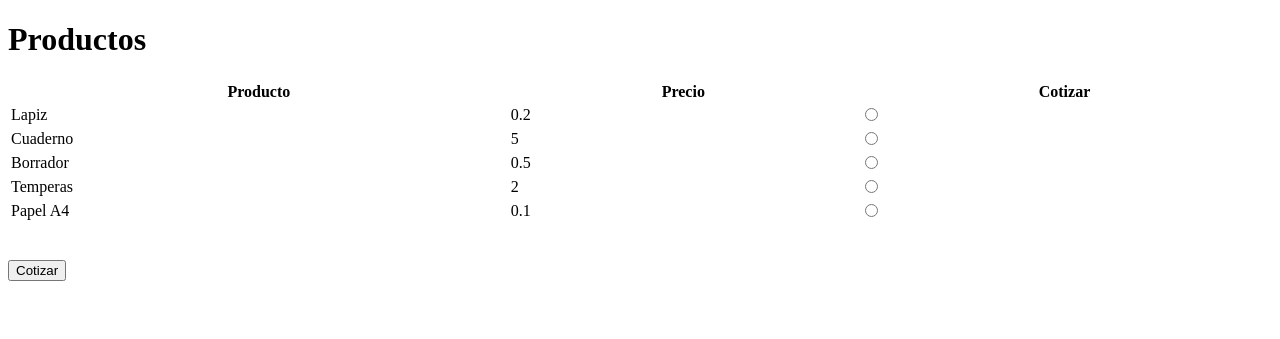
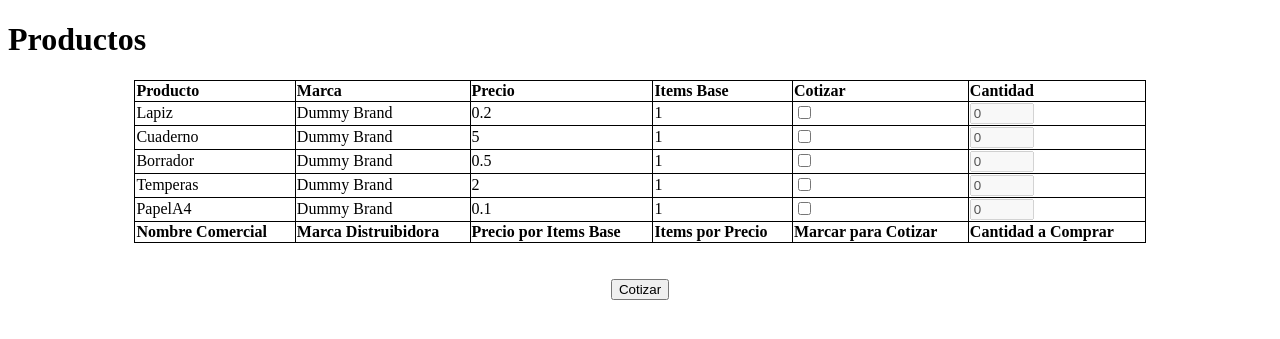
Before and after one commit to jahirmedinacs/2019-I-UNT, a PHP site: page /labs3/2/index.php in a window 1280 px wide. Shown: the top 339 px of the page. Run offline with PHP 8.4, Linux system fonts and the light colour scheme.

Commit message:
v0.03.00.9999

```diff
--- a/TLP/labs3/2/index.php
+++ b/TLP/labs3/2/index.php
@@ -4,36 +4,108 @@
     <title>Productos</title>
     <meta charset="utf-8">
 </head>
+<style>
+
+    table, th, td {
+        border: 1px solid black;
+        border-collapse: collapse;
+    }
+
+    th {
+        text-align: left;
+    }
+</style>
+<script>
+    function blockCantidad(refCheck, refInput){
+    var refCheckbox =refCheck;
+    var refInput = refInput;
+
+    if (refCheckbox.checked == true){
+        refInput.disabled = false;
+        }
+    else{
+        refInput.disabled = true;
+        if (refInput.value == ""){
+            refInput.value = 0;
+            }
+        }
+    }
+
+    function setInt(refInput){
+    refInput.value = parseInt(refInput.value)
+    }
+</script>
 <body>
     <h1>Productos</h1>
     <form name = "formulario" action="cotizacion.php" method="post">
-        <table style="width:100%">
+    <center>
+        <table style="width:80%; border-spacing: 5px;">
+            <thead>
                 <tr>
                     <th>Producto</th>
+                    <th>Marca</th>
                     <th>Precio</th>
+                    <th>Items Base</th>
                     <th>Cotizar</th>
+                    <th>Cantidad</th>
                 </tr>
+            </thead>
+            <tbody>
                 <?php
-            $productos=array('Lapiz', 'Cuaderno', 'Borrador', 'Temperas', 'Papel A4');
+                $productos=array('Lapiz', 'Cuaderno', 'Borrador', 'Temperas', 'PapelA4');
                 $precios=array(0.2,5,0.5,2,0.1);
                 for ($ii=0; $ii<count($productos) ;$ii++){
                     echo "<tr>";
-                echo "<td>";
-                echo $productos[$ii];
-                echo "</td>";
-                echo "<td>";
-                echo $precios[$ii];
-                echo "</td>";
-                echo "<td>";
-                echo "<input type=radio>";
-                echo "</td>";
+
+                        echo "<td>
+                            $productos[$ii]
+                            </td>";
+
+                        echo "<td>
+                            Dummy Brand
+                            </td>";
+
+                        echo "<td>
+                                $precios[$ii]
+                            </td>";
+
+                        echo "<td>
+                            1
+                            </td>";
+
+                        echo "<td>
+                            <input type=checkbox name=SELECT_".$productos[$ii]."
+                                id = ID_CHECK_".$productos[$ii]."
+                                onclick=\"blockCantidad(this, document.getElementById('ID_IN_".$productos[$ii]."'))\">
+                            </td>";
+
+                        echo "<td>
+                            <input type=number value=0 max=100 min=0
+                                name=AMOUNT_".$ii."
+                                id=ID_IN_".$productos[$ii]."
+                                onfocusout=\"setInt(this)\"
+                                disabled>
+                            </td>";
+
                     echo "</tr>";
                 }
                 ?>
+            </tbody>
+            <tfoot>
+                <tr>
+                    <th>Nombre Comercial</th>
+                    <th>Marca Distruibidora</th>
+                    <th>Precio por Items Base</th>
+                    <th>Items por Precio</th>
+                    <th>Marcar para Cotizar</th>
+                    <th>Cantidad a Comprar</th>
+                </tr>
+            </tfoot>
         </table>
     </br>
     </br>
-    <input type="submit" name="boton" value="Cotizar">
+    <input type="submit" name="boton" value="Cotizar" onclick="return confirm('ESTA POR ENVIAR EL FORMULARIO');">
+    </center>
     </form>
 </body>
 </html>
```
Also changed, not shown: TLP/labs3/2/cotizacion.php (+49 -1 lines). Lines whose indentation alone changed are shown as unchanged.
